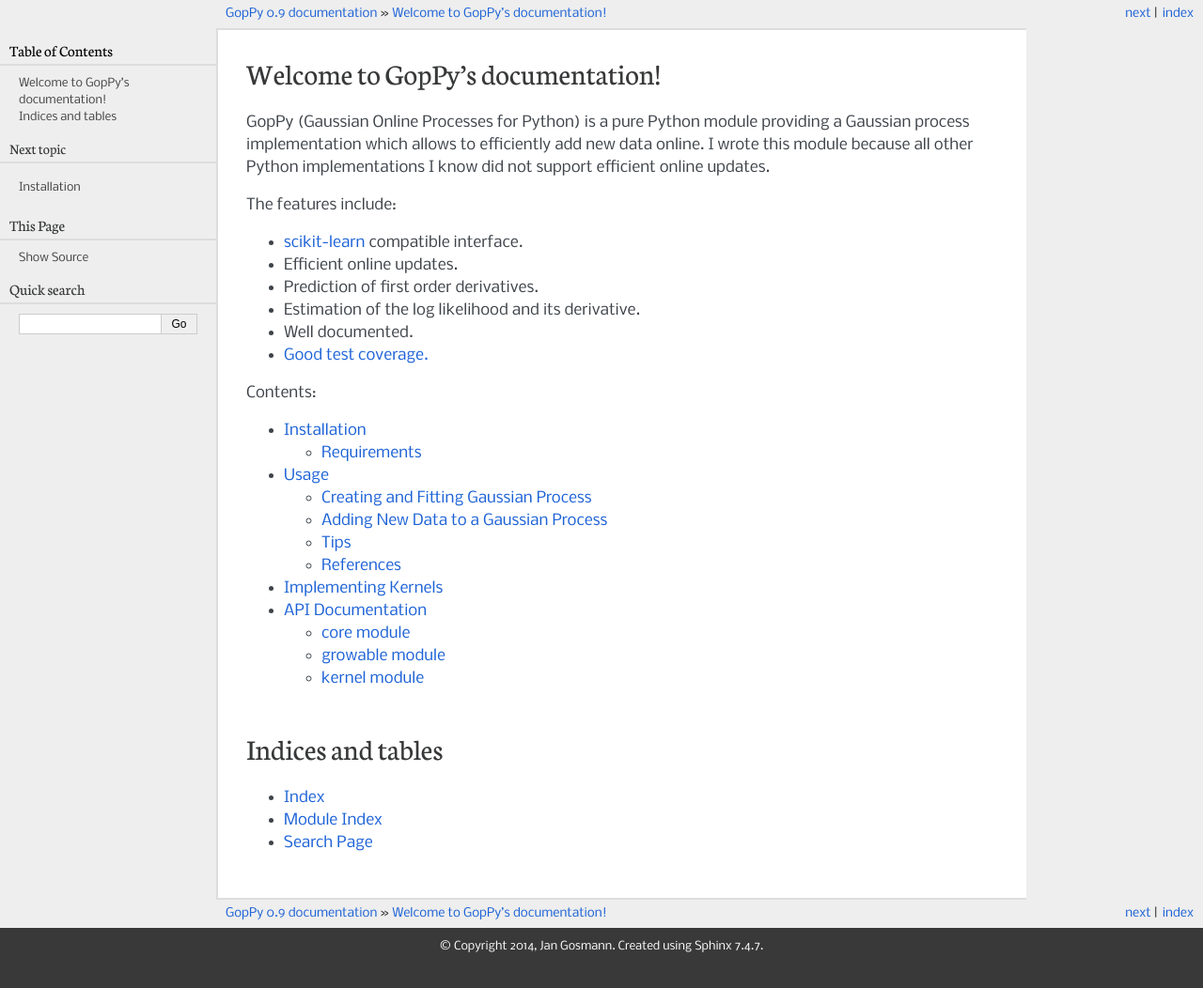
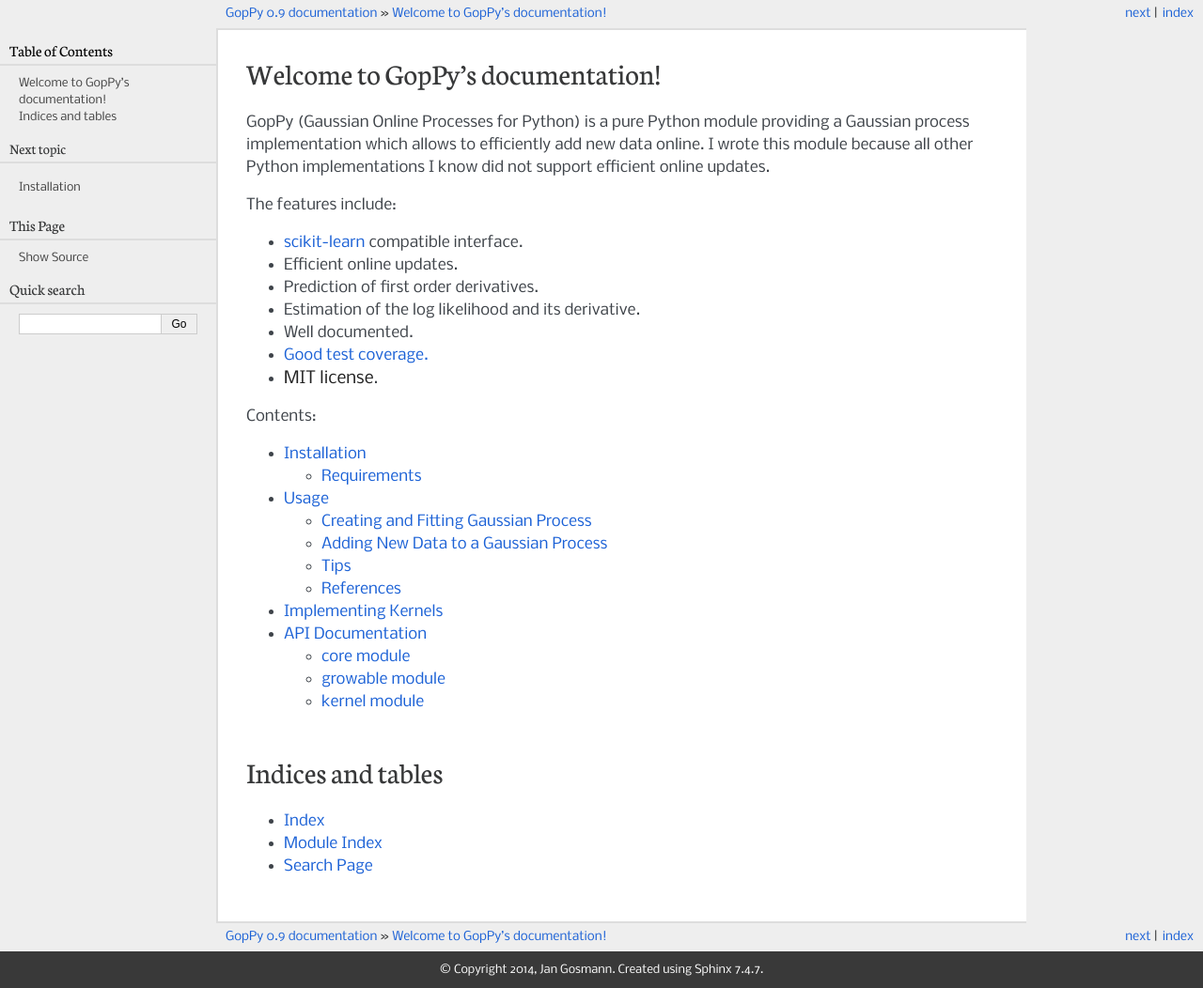
Before and after one commit to jgosmann/goppy, a Sphinx documentation site: the page built from doc/index.rst, in a window 1280 px wide. Shown: the whole page at 94% size. Built offline with Sphinx 7.4.7, drawn with Linux system fonts in a browser that asks for light colours; before the commit the page ends 1027 px from its top, so only the background shows below that.

Commit message:
Document lincense used.

```diff
--- a/doc/index.rst
+++ b/doc/index.rst
@@ -19,6 +19,7 @@ The features include:
 * Estimation of the log likelihood and its derivative.
 * Well documented.
 * `Good test coverage. <https://coveralls.io/r/jgosmann/goppy>`_
+* :download:`MIT license <../LICENSE>`.
 
 Contents:
 
```
